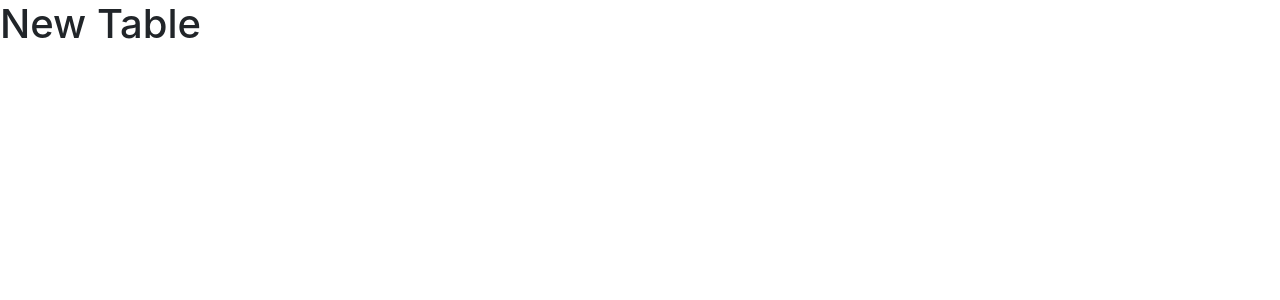
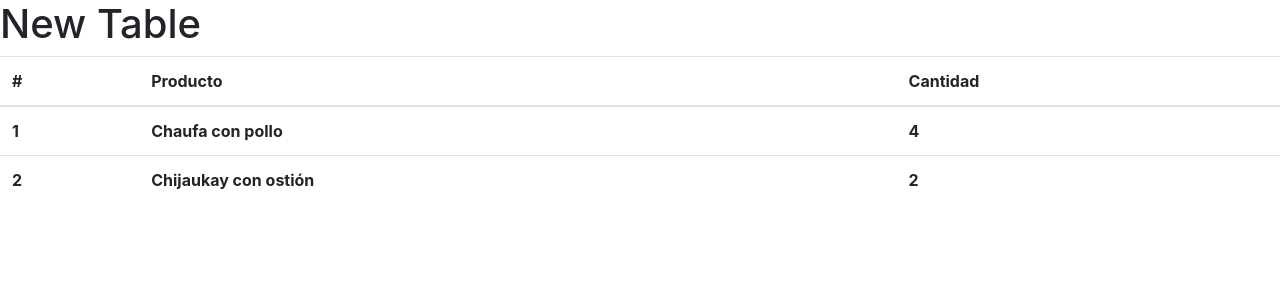
Before and after one commit to Victor7299/restaurant, a Flask app: page /open-new-table in a window 1280 px wide. Shown: the top 300 px of the page. Run offline with Flask 2, Linux system fonts and the light colour scheme; lists and menus that the app fills with data are empty.

Commit message:
dummy html

```diff
--- a/templates/new_table.html
+++ b/templates/new_table.html
@@ -4,4 +4,43 @@
 
 <h1>New Table</h1>
 
+<table class="table">
+    <thead>
+        <tr>
+            <th scope="col">
+                #
+            </th>
+            <th scope="col">
+                Producto
+            </th>
+            <th scope="col">
+                Cantidad
+            </th>
+        </tr>
+    </thead>
+    <tr>
+        <th scope="row">
+            1
+        </th>
+        <th scope="row">
+            Chaufa con pollo
+        </th>
+        <th scope="row">
+            4
+        </th>
+    </tr>
+    <tr>
+        <th scope="row">
+            2
+        </th>
+        <th scope="row">
+            Chijaukay con ostión
+        </th>
+        <th scope="row">
+            2
+        </th>
+    </tr>
+</table>
+
+
 {% endblock body %}
```
